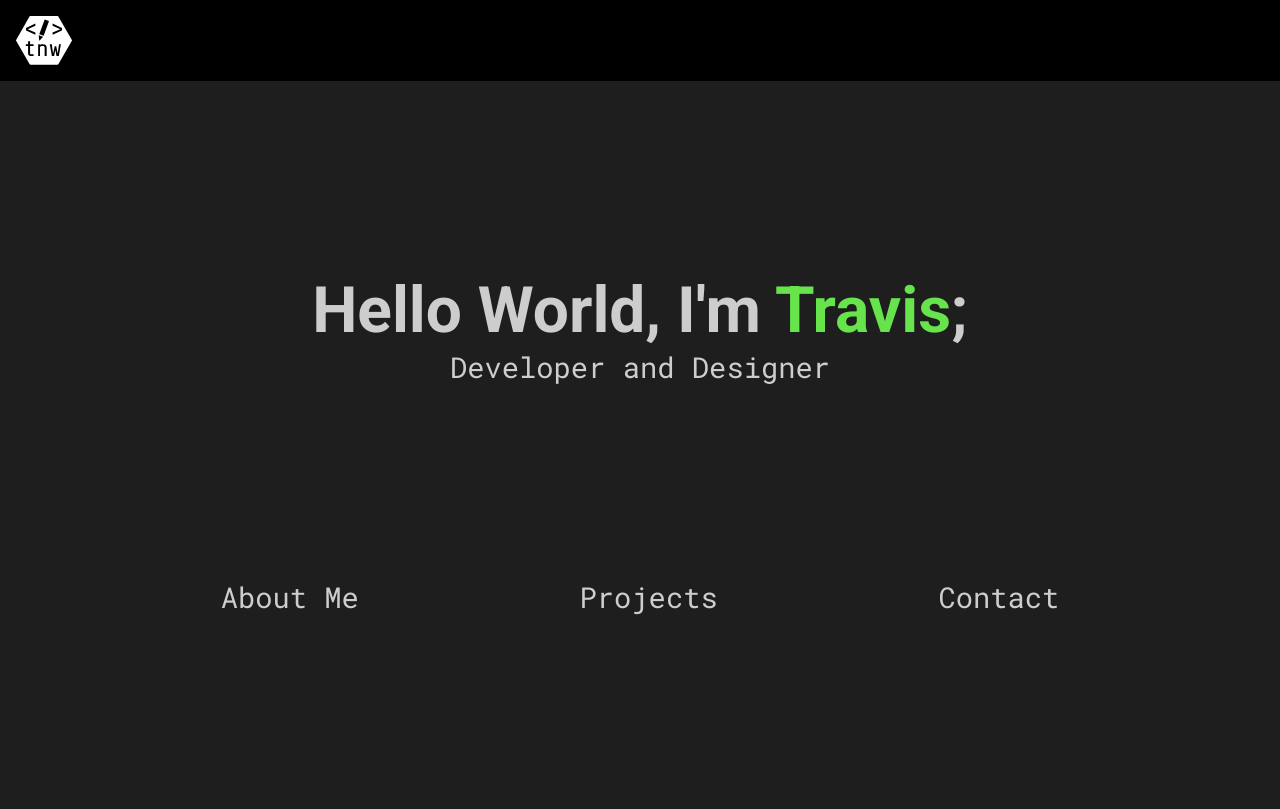
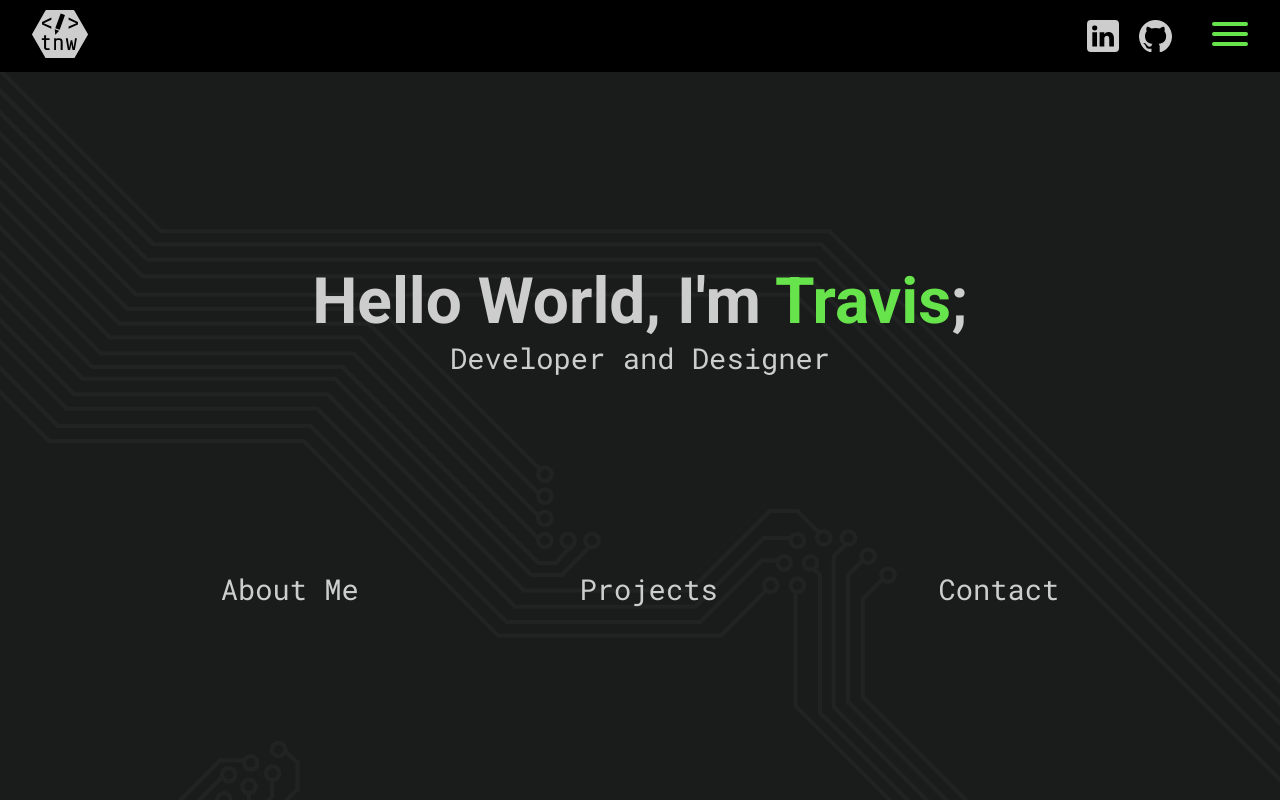
Before and after one commit to tn-wright/personal-portfolio-site, a plain HTML site: page index.html in a window 1280 px wide. Drawn offline with Linux system fonts and the light colour scheme.

Commit message:
Working on nav bar

```diff
--- a/index.html
+++ b/index.html
@@ -18,7 +18,13 @@
   </head>
   <body>
     <nav>
-      <svg xmlns="http://www.w3.org/2000/svg" viewBox="0 0 497 432.6">
+      <div class="logo-container">
+        <a href="" class="logo-link">
+          <svg
+            xmlns="http://www.w3.org/2000/svg"
+            viewBox="0 0 497 432.6"
+            class="logo"
+          >
             <defs>
               <style>
                 .cls-1 {
@@ -41,7 +47,9 @@
             <path
               d="M349.5 302.6l-11.4 52.9H318.6l-19-105.4h17.9l12 83.7 13.9-64.7h13.7l12.7 64.7 12-83.7H398.7L379.9 355.5H359.7Z"
             />
-        <path d="M171.8 66.8V86.9l-67.7 29.7 67.8 29.9v20.5l-83-38.2v-23Z" />
+            <path
+              d="M171.8 66.8V86.9l-67.7 29.7 67.8 29.9v20.5l-83-38.2v-23Z"
+            />
             <path
               d="M393.8 116.6 324.8 86.9V66.8l83.1 39.1v23L324.8 167.1V146.6Z"
             />
@@ -58,6 +66,65 @@
               transform="translate(-1.72 0.3)"
             />
           </svg>
+        </a>
+      </div>
+      <div class="right-nav">
+        <div class="social-links">
+          <a class="social-link" href="https://www.linkedin.com/in/tnwright/">
+            <svg
+              xmlns="http://www.w3.org/2000/svg"
+              width="32"
+              height="32"
+              viewBox="0 0 32 32"
+            >
+              <defs>
+                <style>
+                  .a {
+                    fill: #cdcdcd;
+                    fill-rule: evenodd;
+                  }
+                </style>
+              </defs>
+              <path
+                class="a"
+                d="M28.09,0A3.911,3.911,0,0,1,32,3.91V28.09A3.912,3.912,0,0,1,28.09,32H3.91A3.912,3.912,0,0,1,0,28.09V3.91A3.911,3.911,0,0,1,3.91,0H28.09ZM10.029,26.455V12.348H5.339V26.455Zm16.909,0v-8.09c0-4.333-2.314-6.349-5.4-6.349a4.658,4.658,0,0,0-4.226,2.329v-2H12.624c.062,1.324,0,14.107,0,14.107h4.689V18.576a3.206,3.206,0,0,1,.155-1.145,2.566,2.566,0,0,1,2.406-1.715c1.7,0,2.375,1.294,2.375,3.19v7.548h4.689ZM7.715,5.545a2.444,2.444,0,1,0-.062,4.875h.03a2.445,2.445,0,1,0,.032-4.875Z"
+                transform="translate(0 0)"
+              />
+            </svg>
+          </a>
+          <a class="social-link" href="https://github.com/tn-wright">
+            <svg
+              xmlns="http://www.w3.org/2000/svg"
+              width="33"
+              height="32.305"
+              viewBox="0 0 33 32.305"
+            >
+              <defs>
+                <style>
+                  .a {
+                    fill: #cdcdcd;
+                    fill-rule: evenodd;
+                  }
+                </style>
+              </defs>
+              <g transform="translate(311.018 172)">
+                <g transform="translate(-311.018 -172)">
+                  <g transform="translate(0 0)">
+                    <path
+                      class="a"
+                      d="M16.561,0a16.561,16.561,0,0,0-5.236,32.278c.834.152,1.128-.366,1.128-.8V28.659c-4.626,1.006-5.6-2.226-5.6-2.226A4.432,4.432,0,0,0,5.012,24c-1.494-1.017.122-1.017.122-1.017a3.487,3.487,0,0,1,2.531,1.708,3.538,3.538,0,0,0,4.819,1.383A3.518,3.518,0,0,1,13.5,23.86c-3.68-.417-7.543-1.84-7.543-8.133a6.4,6.4,0,0,1,1.7-4.443A6.039,6.039,0,0,1,7.818,6.9s1.393-.447,4.554,1.7a15.666,15.666,0,0,1,8.3,0c3.162-2.145,4.544-1.7,4.544-1.7a6.008,6.008,0,0,1,.2,4.351,6.4,6.4,0,0,1,1.7,4.443c0,6.364-3.873,7.757-7.564,8.133a3.914,3.914,0,0,1,1.128,3.05c0,2.216,0,4.005,0,4.544s.295.956,1.139.793A16.561,16.561,0,0,0,16.561,0Z"
+                      transform="translate(0.018 0)"
+                    />
+                  </g>
+                </g>
+              </g>
+            </svg>
+          </a>
+        </div>
+        <div class="hamburger">
+          <img src="public/hamburger.svg" />
+        </div>
+      </div>
     </nav>
     <main>
       <div class="name">
@@ -65,9 +132,9 @@
         <h3>Developer and Designer</h3>
       </div>
       <div class="links">
-        <h3>About Me</h3>
-        <h3>Projects</h3>
-        <h3>Contact</h3>
+        <h3 class="link">About Me</h3>
+        <h3 class="link">Projects</h3>
+        <h3 class="link">Contact</h3>
       </div>
     </main>
   </body>
--- a/styles/style.scss
+++ b/styles/style.scss
@@ -11,19 +11,58 @@ $backgroundGrey: #1e1e1e;
   box-sizing: border-box;
 }
 
+body {
+  background-image: url("../public/background.png");
+}
+
 nav {
   background-color: black;
   min-height: $navHeight;
   display: flex;
+  justify-content: space-between;
 
-  svg {
+  .logo {
     width: 56px;
-    margin: 1em;
+
+    .cls-1 {
+      fill: $textGrey;
+    }
 
     &:hover .cls-1 {
       fill: $green;
     }
   }
+}
+
+.right-nav {
+  display: flex;
+  align-items: center;
+}
+
+.hamburger img {
+  padding: 0 2em;
+}
+
+.social-links {
+  svg:hover .a {
+    fill: $green;
+  }
+
+  .social-link {
+    display: inline-block;
+    height: 32px;
+    margin: 0.5em;
+  }
+}
+
+.logo-container {
+  display: flex;
+  align-items: center;
+}
+
+.logo-link {
+  display: inline-block;
+  margin: 0 2em;
 }
 
 main {
@@ -32,7 +71,6 @@ main {
   justify-content: space-evenly;
   align-items: center;
   flex-direction: column;
-  background-color: $backgroundGrey;
   color: $textGrey;
 
   .name {
@@ -64,3 +102,7 @@ h3 {
   font-size: 1.8rem;
   font-weight: normal;
 }
+
+.link:hover {
+  color: $green;
+}
```
Also changed, not shown: public/back_arrow.svg (added), public/background.png (added), public/github.svg (added), public/hamburger.svg (added), public/linkedin.svg (added), styles/style.css. Lines whose indentation alone changed are shown as unchanged.
